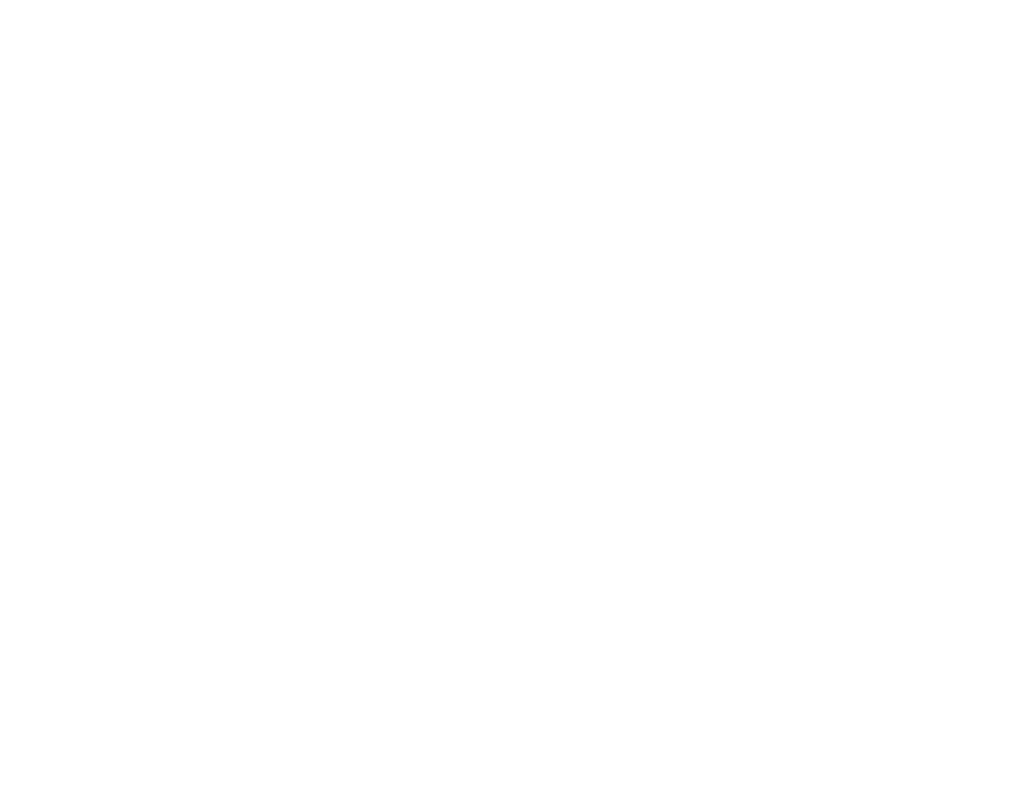
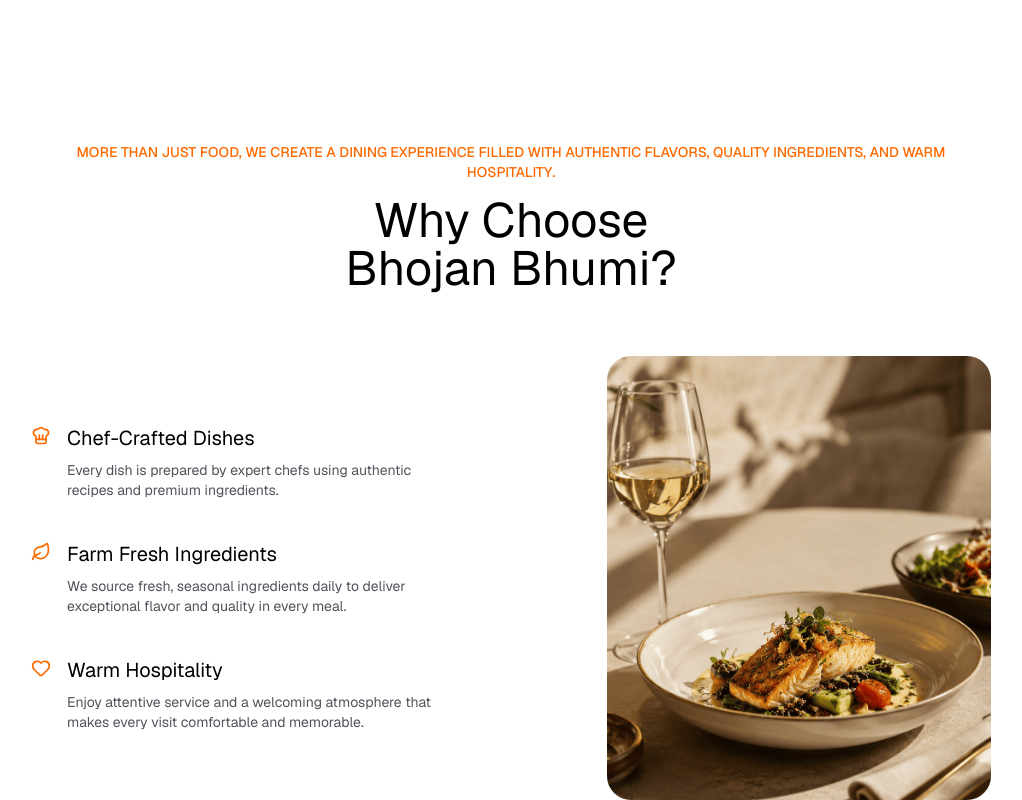
Before and after one commit to GitGoPrashis/Restaurant-Website, a React (Vite) app: page / in a window 1280 px wide. Shown: the part 3157-3957 px from the top of the page, without its empty margins (129-1151 px from the left). Before the commit the page ends 3123 px from the top, so only its background shows below. Built offline with nearby package versions, Linux system fonts and the light colour scheme.

Commit message:
creating feature section

```diff
--- a/src/App.jsx
+++ b/src/App.jsx
@@ -4,6 +4,7 @@
 import About from './sections/About'
 import Stats from './sections/Stats'
 import Dishes from './sections/dishes'
+import Features from './sections/Features'
 
 const App = () => {
   return (
@@ -13,6 +14,7 @@
     <About/>
     <Stats/>
     <Dishes/>
+    <Features/>
 
     </>
   )
--- /dev/null
+++ b/src/sections/BookingProcess.jsx
@@ -0,0 +1,22 @@
+import React from 'react'
+
+const BookingProcess = () => {
+  return (
+   <section id='booking-process' className=' px-auto mt-44'>
+    <div className='max-w-7xl mx-auto grid md:grid-cols-2 gap-16 md:gap-25'>
+        {/* left side */}
+        <div>
+
+        </div>
+        {/* Right side */}
+        <div>
+
+        </div>
+
+    </div>
+
+   </section>
+  )
+}
+
+export default BookingProcess
--- /dev/null
+++ b/src/sections/Features.jsx
@@ -0,0 +1,68 @@
+import React from 'react'
+import Animated from '../components/Animated'
+import { featuresData } from '../data/data'
+import { ChefHat, Heart, Leaf } from 'lucide-react'
+
+const iconMap = {
+    ChefHat,
+    Leaf,
+    Heart
+}
+
+const Features = () => {
+
+    return (
+
+        <section id='features' className=' px-auto mt-44'>
+            <div className=' text-center mb-16'>
+                <Animated delay={0.2}>
+                    <p className=' text-orange-500 font-medium uppercase mb-3.5'>
+
+                        More than just food, we create a dining experience filled with authentic flavors, quality ingredients, and warm hospitality.
+                    </p>
+                </Animated>
+                <Animated>
+                    <h2 className=' text-4xl md:text-5xl max-w-lg mx-auto text-balance'>
+                        Why Choose Bhojan Bhumi?
+                    </h2>
+                </Animated>
+
+
+
+            </div>
+            <div className=' flex flex-col md:flex-row items-center justify-between gap-14 max-w-7xl mx-auto'>
+                <div className=' space-y-10 max-w-md'>
+                    {featuresData.map((item, index)=>{
+                        const IconComponent = iconMap[item.icon];
+                        return(
+                            <Animated key={index} y={150} delay={index * 0.15} className=" flex items-start gap-4 text-left">
+                                {IconComponent && (
+                                    <IconComponent className="text-orange-500 size-5 shrink-0 mt-0.5" />
+                                )
+
+                                }
+                                <div >
+                                    <h3 className=' text-xl mb-2'>{item.title}</h3>
+                                    <p className=' text-zinc-600 max-w-sm'>{item.description}</p>
+                                </div>
+
+                            </Animated>
+                        )
+                    })}
+
+                </div>
+               <Animated x={50} y={0}>
+                <img src="/assets/about.png" alt="chef" className=' w-full max-w-sm h-111 object-cover rounded-3xl' />
+
+
+               </Animated>
+
+            </div>
+
+        </section>
+
+
+    )
+}
+
+export default Features
```
Also changed, not shown: src/sections/Dishes.jsx (+0 -13 lines).
